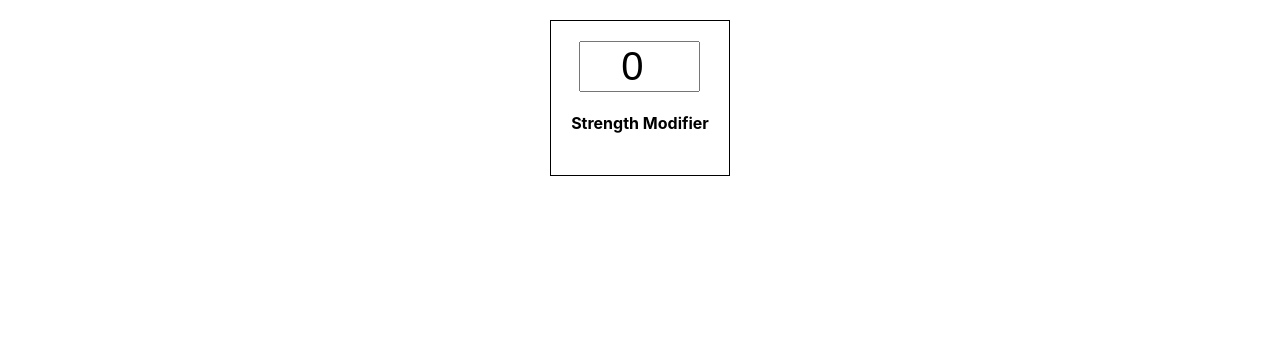
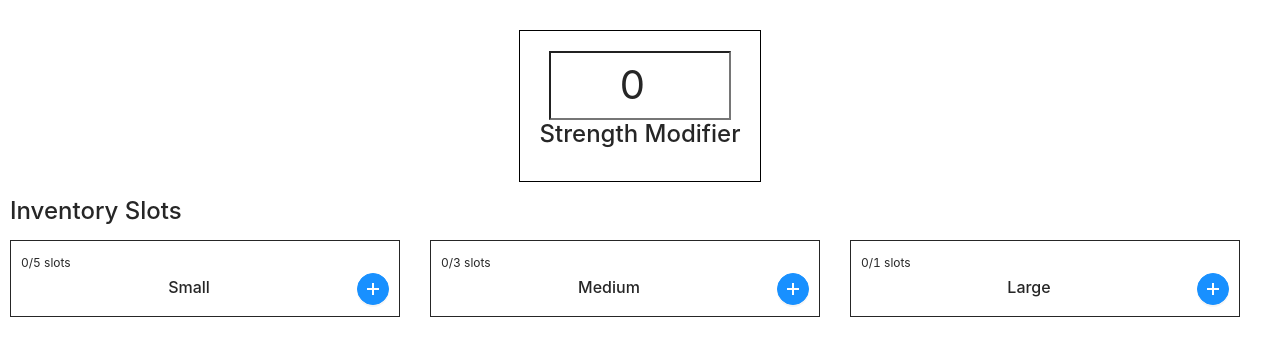
Before and after one commit to JoviAndrew/dnd-inventory-manager, a React (Create React App) app: page / in a window 1280 px wide. Shown: the top 356 px of the page. Built offline with nearby package versions, Linux system fonts and the light colour scheme.

Commit message:
slots can now add item

```diff
--- a/package.json
+++ b/package.json
@@ -6,9 +6,13 @@
     "@testing-library/jest-dom": "^5.11.5",
     "@testing-library/react": "^11.1.0",
     "@testing-library/user-event": "^12.1.10",
+    "antd": "^4.8.0",
+    "bootstrap": "^4.5.3",
     "react": "^17.0.1",
+    "react-bootstrap": "^1.4.0",
     "react-dom": "^17.0.1",
     "react-scripts": "4.0.0",
+    "react-web-vector-icons": "^1.0.2",
     "web-vitals": "^0.2.4"
   },
   "scripts": {
--- a/public/index.html
+++ b/public/index.html
@@ -24,7 +24,7 @@
       work correctly both with client-side routing and a non-root public URL.
       Learn how to configure a non-root public URL by running `npm run build`.
     -->
-    <title>React App</title>
+    <title>DND Inventory</title>
   </head>
   <body>
     <noscript>You need to enable JavaScript to run this app.</noscript>
--- a/src/Components/ModifierInput.js
+++ b/src/Components/ModifierInput.js
@@ -1,12 +1,11 @@
 import React from 'react'
 
 const ModifierInput = (props) => {
-
   return (
     <div style={{ display: 'flex', justifyContent: 'center', alignItems: 'center', marginTop: 20 }}>
       <div style={{ border: 'solid 1px #000000', alignItems: 'center', display: 'flex', flexDirection: 'column', padding: 20 }}>
         <input type='number' value={props.strMod} min={-5} max={10} style={{ fontSize: 40, textAlign: 'center' }} onChange={(e) => props.changeStrMod(e.target.value)} />
-        <h4 style={{ textAlign: 'center'}}>Strength Modifier</h4>
+        <h4 style={{ textAlign: 'center' }}>Strength Modifier</h4>
       </div>
     </div>
   )
--- /dev/null
+++ b/src/Components/Slot.js
@@ -0,0 +1,71 @@
+import React, { useState } from 'react'
+import { UpperCase } from '../Utils'
+// import {  } from 'react-bootstrap'
+import { PlusOutlined, CheckOutlined } from '@ant-design/icons'
+import { Button } from 'antd'
+
+const Slot = (props) => {
+  const [showAddIndex, setIndex] = useState(null)
+  const [itemName, setItemName] = useState('')
+
+  const handleShow = (index) => {
+    setIndex(index)
+  }
+
+  const addNewItem = (itemIndex) => {
+    let itemObj = {
+      name: itemName
+    }
+    props.addItem(props.slotData.type, itemObj, itemIndex)
+    setIndex(null)
+  }
+
+  let maxSlots = (props.slotData.type === 'small') ? props.maxSmall : (props.slotData.type === 'medium') ? props.maxMedium : props.maxLarge
+
+  return (
+    <div className='padding-xs' style={{ border: 'solid 1px' }}>
+      <div>
+        <span className='text-center' style={{ fontSize: 12 }}>{`${props.slotData.slots.length}/${maxSlots} slots`}</span>
+      </div>
+      <div className='flex-row d-flex align-items-center justify-content-center'>
+        <div className='flex-grow-1 padding-top-xxs'>
+          <h6 className='text-center'>{UpperCase(props.slotData.type)}</h6>
+        </div>
+        <div className='align-self-start'>
+          <Button disabled={props.slotData.slots.length === maxSlots} onClick={() => props.addNewSlot(props.slotData.type)} type='primary' shape='circle'>
+            <div className='d-flex justify-content-center'>
+              <PlusOutlined />
+            </div>
+          </Button>
+        </div>
+      </div>
+      <div className='d-flex flex-wrap'>
+        {props.slotData.slots.map((slot, index) => (
+          <div className='col-xs-6 col-md-12 margin-bottom-xs' style={{ border: 'solid 1px', borderRadius: 5 }} key={`slot ${index}`}>
+            {slot.item.map((itemData, itemIndex) => (
+              <div className='padding-top-s' style={{ borderBottomWidth: '1px' }} key={`slot items ${itemIndex}`}>
+                <span>{itemData.name}</span>
+              </div>
+            ))}
+            {(showAddIndex === index)
+              ? <div className='d-flex flex-row' style={{ padding: 10 }}>
+                <input className='input' type='text' value={itemName} onChange={(e) => setItemName(e.target.value)} placeholder='Item Name' />
+                <Button onClick={() => addNewItem(index)}>
+                  <div className='d-flex justify-content-center'>
+                    <CheckOutlined />
+                  </div>
+                </Button>
+              </div>
+              : null
+            }
+            <Button onClick={() => handleShow(index)}>
+              Add New Item
+            </Button>
+          </div>
+        ))}
+      </div>
+    </div>
+  )
+}
+
+export default Slot
--- a/src/Pages/App.js
+++ b/src/Pages/App.js
@@ -1,15 +1,102 @@
 import { useState } from 'react'
-import '../Styles/App.css';
+import '../Styles/App.css'
 import ModifierInput from '../Components/ModifierInput'
+import Slot from '../Components/Slot'
 
-function App() {
+function App () {
   const [strMod, setStrMod] = useState(0)
+  const [maxSmall, setMaxSmall] = useState(5)
+  const [maxMedium, setMaxMed] = useState(3)
+  const [maxLarge, setMaxLarge] = useState(1)
+  const [inventory, setInventory] = useState([
+    {
+      type: 'small',
+      slots: []
+    },
+    {
+      type: 'medium',
+      slots: []
+    },
+    {
+      type: 'large',
+      slots: []
+    }
+  ])
+
+  const changeStrMod = (value) => {
+    value = Number(value)
+    setStrMod(value)
+
+    // Small Slot validation
+    if (value <= 0) {
+      setMaxSmall(value + 5)
+    } else {
+      setMaxSmall((value + 1) * 5)
+    }
+
+    // Medium Slot Validation
+    if (value <= -2) {
+      setMaxMed(0)
+    } else if (value === -1) {
+      setMaxMed(1)
+    } else {
+      setMaxMed((value * 2) + 3)
+    }
+
+    // Large Slot Validation
+    if (value < 0) {
+      setMaxLarge(0)
+    } else {
+      setMaxLarge(Math.round((value + 1) / 2))
+    }
+  }
+
+  const addItem = (type, item, index) => {
+    let tempInventory = [...inventory]
+    let tempSlot = inventory.find((data) => data.type === type)
+    let selectedInventoryIndex = inventory.findIndex((data) => data.type === type)
+    let tempItem = { ...tempSlot.slots[index] }
+    let tempItemArr = [...tempItem.item]
+    tempItemArr[tempItemArr.length - 1] = item
+    tempItem.item = tempItemArr
+    tempSlot.slots[index] = tempItem
+    tempInventory[selectedInventoryIndex] = tempSlot
+    setInventory(tempInventory)
+  }
+
+  const addNewSlot = (type) => {
+    let newSlot = {
+      'item': [
+        {
+          'name': ''
+        }
+      ]
+    }
+    let tempInventory = [...inventory]
+    let selectedSlot = tempInventory.find((data) => (data.type === type))
+    selectedSlot.slots.push(newSlot)
+    setInventory(tempInventory)
+  }
 
   return (
-    <div>
-      <ModifierInput strMod={strMod} changeStrMod={setStrMod} />
+    <div className='padding-xs'>
+      <ModifierInput strMod={strMod} changeStrMod={changeStrMod} />
+      <h4 className='margin-top-s'>Inventory Slots</h4>
+      <div className='col-md-12 margin-top-s row no-padding'>
+        {inventory.map((slotData, index) => (
+          <div className='col-md-4' key={`inventory slot ${index}`}>
+            <Slot
+              addItem={addItem}
+              addNewSlot={addNewSlot}
+              slotData={slotData}
+              maxSmall={maxSmall}
+              maxMedium={maxMedium}
+              maxLarge={maxLarge} />
+          </div>
+        ))}
+      </div>
     </div>
-  );
+  )
 }
 
-export default App;
+export default App
--- a/src/Styles/App.css
+++ b/src/Styles/App.css
@@ -1,3 +1,5 @@
+@import '~antd/dist/antd.css';
+
 .App {
   text-align: center;
 }
--- /dev/null
+++ b/src/Utils/UpperCase.js
@@ -0,0 +1,5 @@
+const UpperCase = (text) => {
+  return text.charAt(0).toUpperCase() + text.slice(1)
+}
+
+export default UpperCase
--- /dev/null
+++ b/src/Utils/index.js
@@ -0,0 +1,5 @@
+import UpperCase from './UpperCase'
+
+export {
+  UpperCase
+}
--- a/src/index.css
+++ b/src/index.css
@@ -11,3 +11,59 @@ code {
   font-family: source-code-pro, Menlo, Monaco, Consolas, 'Courier New',
     monospace;
 }
+
+.margin-top-s {
+  margin-top: 15px;
+}
+
+.margin-top-xs {
+  margin-top: 10px;
+}
+
+.margin-top-xxs {
+  margin-top: 5px;
+}
+
+.padding-top-s {
+  padding-top: 15px;
+}
+
+.padding-top-xs {
+  padding-top: 10px;
+}
+
+.padding-top-xxs {
+  padding-top: 5px;
+}
+
+.padding-s {
+  padding: 15px;
+}
+
+.padding-xs {
+  padding: 10px;
+}
+
+.padding-xxs {
+  padding: 5px;
+}
+
+.no-padding {
+  padding: 0px !important;
+}
+
+.margin-bottom-s {
+  margin-bottom: 15px;
+}
+
+.margin-bottom-xs {
+  margin-bottom: 10px;
+}
+
+.margin-bottom-xxs {
+  margin-bottom: 15px;
+}
+
+.text-center {
+  text-align: 'center';
+}
```
Also changed, not shown: src/index.js (+8 -7 lines), 2 other files (tests, documents, lock files or other folders).
